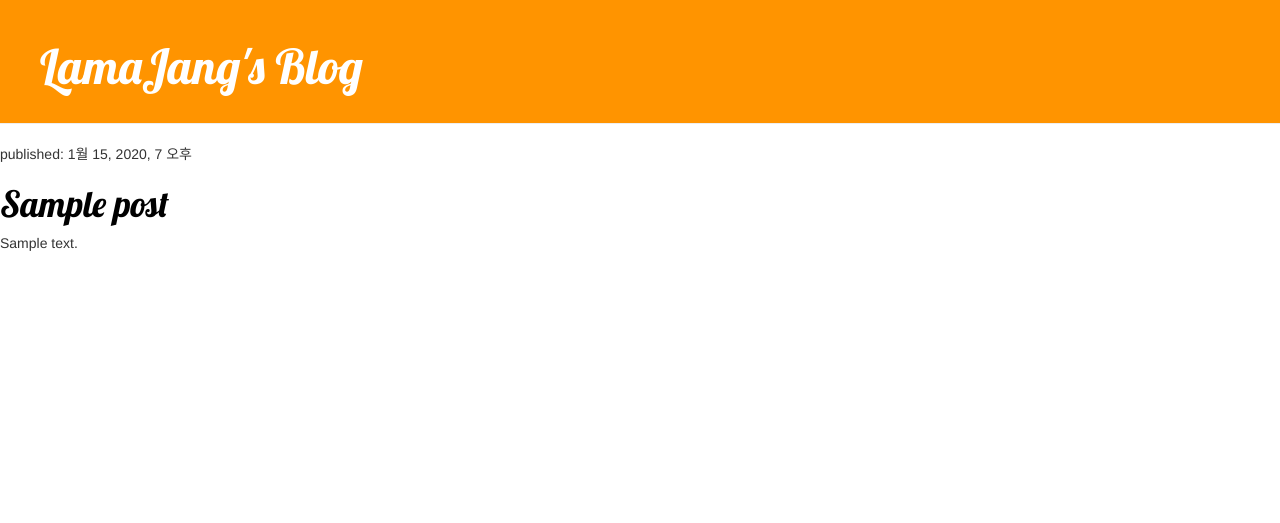
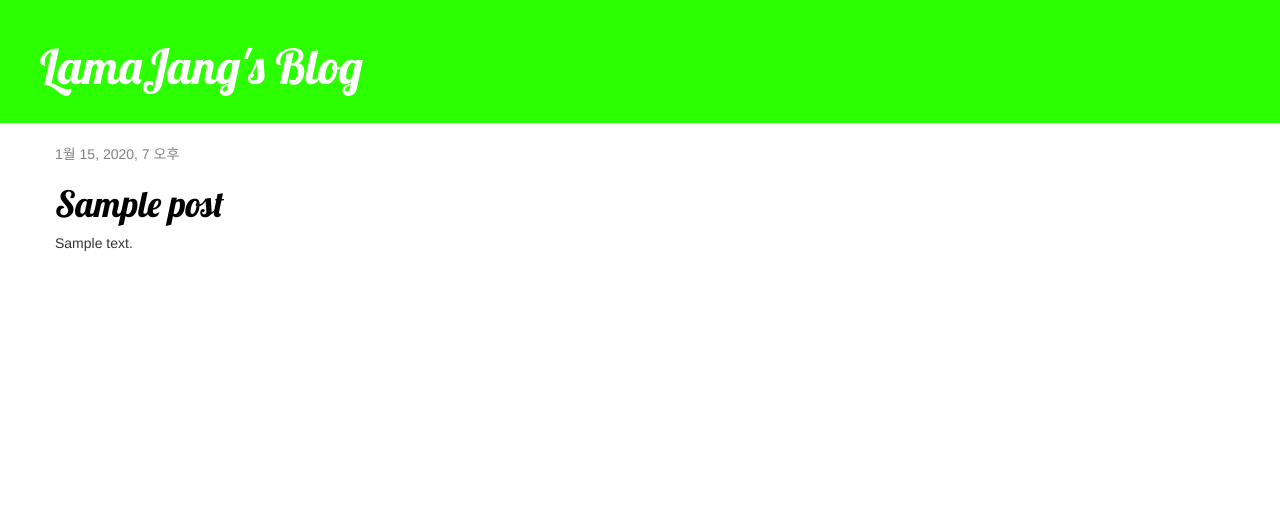
Before and after one commit to lama-jang/my-first-blog, a Django app: page / in a window 1280 px wide. Shown: the top 523 px of the page. Run offline with Django 3.2, Linux system fonts and the light colour scheme; tables that the repository leaves empty hold one stand-in row (values such as "Sample post"); some libraries are stand-ins or nearby versions.

Commit message:
Added view and template for detailed blog post as well as CSS for the site.

```diff
--- a/blog/static/css/blog.css
+++ b/blog/static/css/blog.css
@@ -1,5 +1,5 @@
 .page-header {
-    background-color: #ff9400;
+    background-color: #2bff00;
     margin-top: 0;
     padding: 20px 20px 20px 40px;
 }
--- /dev/null
+++ b/blog/templates/blog/base.html
@@ -0,0 +1,23 @@
+{% load static %}
+<html>
+    <head>
+        <title>LamaJang's blog</title>
+        <link rel="stylesheet" href="//maxcdn.bootstrapcdn.com/bootstrap/3.2.0/css/bootstrap.min.css">
+        <link rel="stylesheet" href="//maxcdn.bootstrapcdn.com/bootstrap/3.2.0/css/bootstrap-theme.min.css">
+        <link rel="stylesheet" href="{% static 'css\blog.css' %}">
+        <link href="//fonts.googleapis.com/css?family=Lobster&subset=latin,latin-ext" rel="stylesheet" type="text/css">
+    </head>
+    <body>
+        <div class="page-header">
+            <h1><a href="/">LamaJang's Blog</a></h1>
+        </div>
+        <div class="content container">
+            <div class="row">
+                <div class="col-md-8">
+                {% block content %}
+                {% endblock %}
+                </div>
+            </div>
+        </div>
+    </body>
+</html>
--- a/blog/templates/blog/post_list.html
+++ b/blog/templates/blog/post_list.html
@@ -1,24 +1,13 @@
-{% load static %}
-<html>
-    <head>
-        <title>LamaJang's blog</title>
-        <link rel="stylesheet" href="//maxcdn.bootstrapcdn.com/bootstrap/3.2.0/css/bootstrap.min.css">
-        <link rel="stylesheet" href="//maxcdn.bootstrapcdn.com/bootstrap/3.2.0/css/bootstrap-theme.min.css">
-        <link rel="stylesheet" href="{% static 'css\blog.css' %}">
-        <link href="//fonts.googleapis.com/css?family=Lobster&subset=latin,latin-ext" rel="stylesheet" type="text/css">
-    </head>
-    <body>
-        <div class="page-header">
-            <h1><a href="">LamaJang's Blog</a></h1>
+{% extends 'blog/base.html' %}
+
+{% block content %}
+    {% for post in posts %}
+        <div class="post">
+            <div class="date">
+                {{ post.published_date }}
+            </div>
+            <h1><a href="{% url 'post_detail' pk=post.pk %}">{{ post.title }}</a></h1>
+            <p>{{ post.text|linebreaksbr }}</p>
         </div>
-
-        {% for post in posts %}
-            <div class="post">
-                <p>published: {{ post.published_date }}</p>
-                <h1><a href="">{{ post.title }}</a></h1>
-                <p>{{ post.text|linebreaksbr }}</p>
-            </div>
-        {% endfor %}
-
-    </body>
-</html>
+    {% endfor %}
+{% endblock %}
--- a/blog/urls.py
+++ b/blog/urls.py
@@ -3,4 +3,5 @@ from . import views
 
 urlpatterns = [
     path('', views.post_list, name='post_list'),
+    path('post/<int:pk>/', views.post_detail, name='post_detail'),
 ]
--- a/blog/views.py
+++ b/blog/views.py
@@ -1,9 +1,14 @@
 from django.shortcuts import render
 from django.utils import timezone
 from .models import Post
+from django.shortcuts import render, get_object_or_404
 
 # Create your views here.
 
 def post_list(request):
     posts = Post.objects.filter(published_date__lte=timezone.now()).order_by('published_date')
     return render(request, 'blog/post_list.html', {'posts': posts})
+
+def post_detail(request, pk):
+    post = get_object_or_404(Post, pk=pk)
+    return render(request, 'blog/post_detail.html', {'post': post})
```
Also changed, not shown: blog/templates/blog/post_detail.html (added, +13 -0 lines).
